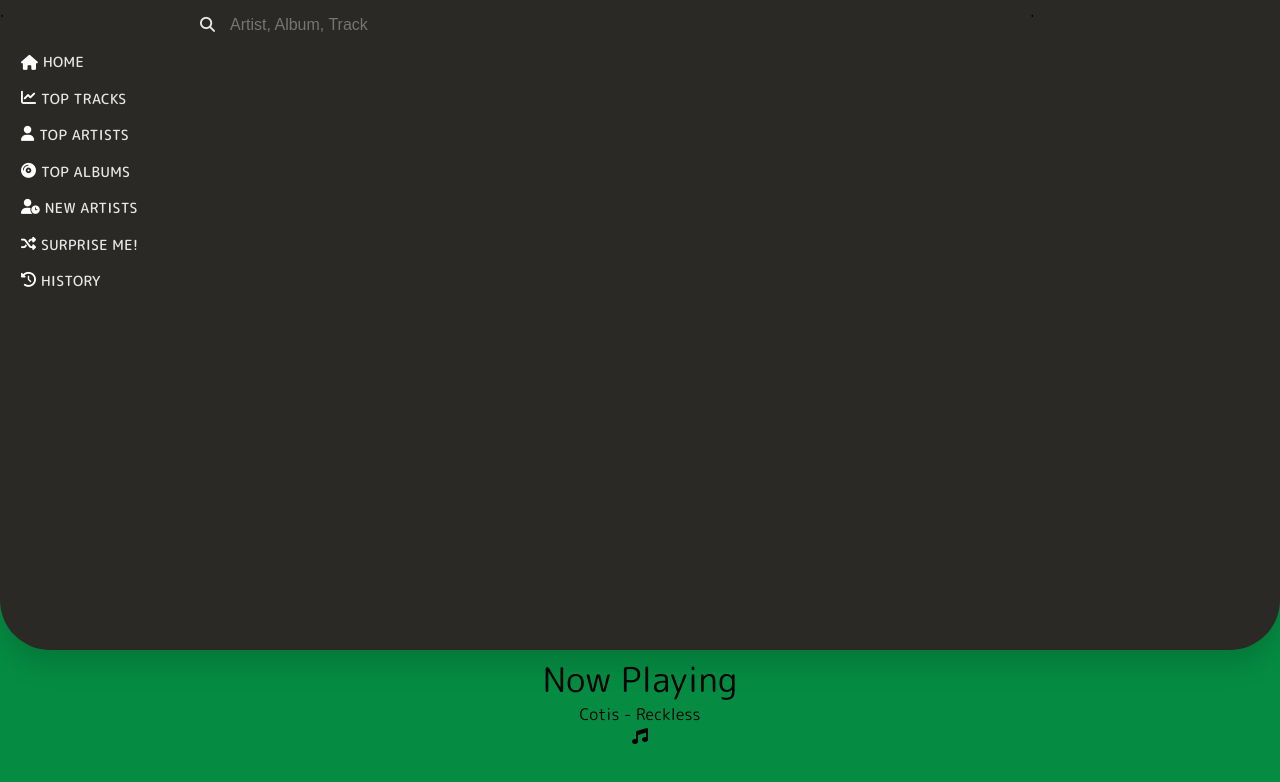
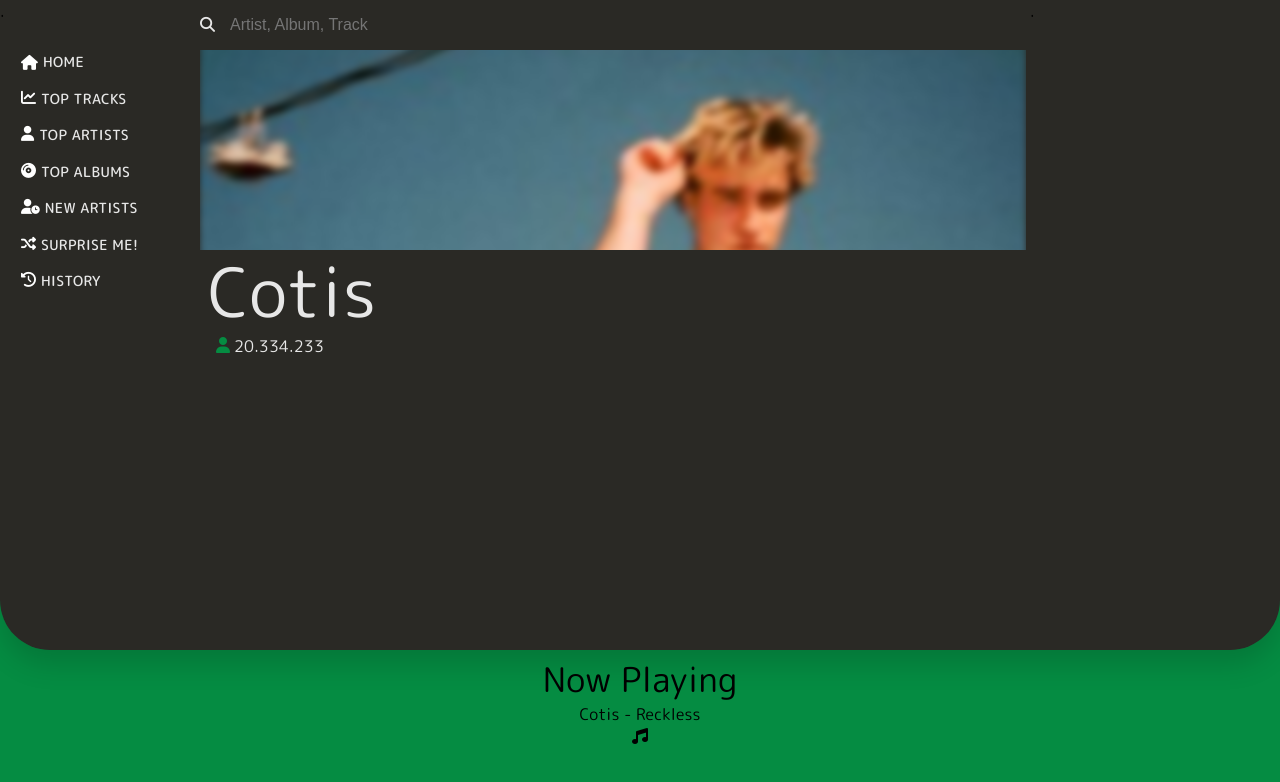
Before and after one commit to zJaaal/js-player, a website built with Vite: page index.html in a window 1280 px wide. Built offline with nearby package versions, Linux system fonts and the light colour scheme; no server answers.

Commit message:
Initial state
Just added some tests and an example of how it could be made

```diff
--- a/css/style.css
+++ b/css/style.css
@@ -39,6 +39,12 @@ ul {
 .text-title {
     font-weight: 400;
     font-size: 2.125rem;
+    line-height: 1.235;
+    letter-spacing: 0.00735em;
+}
+.text-big{
+    font-weight: 400;
+    font-size: 4.230rem;
     line-height: 1.235;
     letter-spacing: 0.00735em;
 }
@@ -187,11 +193,27 @@ ul {
     background-color: #20201D;
     font-weight: 900;
 }
-
 .icon {
     color: white;
     margin-left: 5px;
     margin-right: 5px;
+}
+/* Artist Display */
+.image-container{
+    position: relative;
+    min-height: 200px;
+    overflow: hidden;
+}
+.image-container img{
+    filter: blur(3px);
+    position: absolute;
+    width: 100%;
+    top: 50%;
+    left: 50%;
+    transform: translate(-50%,-50%);
+}
+.follower-icon{
+    font-size: 1rem;
 }
 
 /* House Icon */
--- a/index.html
+++ b/index.html
@@ -103,9 +103,25 @@
 
           <!-- Center Content -->
           <div class="v-container container" id="content-container">
-            <div class="h-100 flex wrap center" id="content">
+            <!-- <div class="h-100 flex wrap center" id="content">
             </div>
             <div class="h-100 flex wrap center" id="album-content">
+            </div> -->
+            <div class="h-100 flex column grow mr" id="artist-content">
+              <div class="image-container w-100">
+                <img src="/assets/album-art/cotis-album.jpg" alt="">
+              </div>
+              <section class="flex right" id="artist-header">
+                <div class="flex column ml-2">
+                  <p class="text-primary text-big">Cotis</p>
+                  <div class="flex ml-2">
+                    <span class="follower-icon mr">
+                      <i class="fa-solid fa-user text-select"></i>
+                    </span>
+                    <p class="text-primary text">20.334.233</p>
+                  </div>
+                </div>
+              </section>
             </div>
           </div>
         </div>
--- /dev/null
+++ b/js/artist.js
@@ -0,0 +1,5 @@
+import { getArtistInfo } from "./utils";
+
+export const drawArtist = async (id)=>{
+    console.log(await getArtistInfo(id));
+}
--- a/js/main.js
+++ b/js/main.js
@@ -8,7 +8,7 @@ import * as Utils from "./utils"
 
         // Draw
         drawRightAside(artists, Object.keys(artists).sort(() => Math.random() - 0.6));
-        drawContent(albums, artists);
+        //drawContent(albums, artists);
     } catch (error) {
         console.log(error);
         alert("Error fetching initial artists")
--- a/js/right-aside.js
+++ b/js/right-aside.js
@@ -1,5 +1,5 @@
 import { getTruncFans } from "./utils";
-
+import { drawArtist } from "./artist";
 export function drawRightAside(artists, list){
 
     // Event listener
@@ -19,7 +19,7 @@ export function drawRightAside(artists, list){
         }else
 
         // Do something
-        console.log(artists[artist.dataset.artistid]);
+        drawArtist(artist.dataset.artistid);
     };
 
     const ul = document.querySelector('#right-aside ul');
--- a/js/utils.js
+++ b/js/utils.js
@@ -80,3 +80,7 @@ export const getAlbumInfo = (id) =>{
         .catch(reject)
     });
 }
+
+export const getArtistInfo = (id)=>{
+    return Promise.resolve(Utils.getArtistById(id));
+}
```
